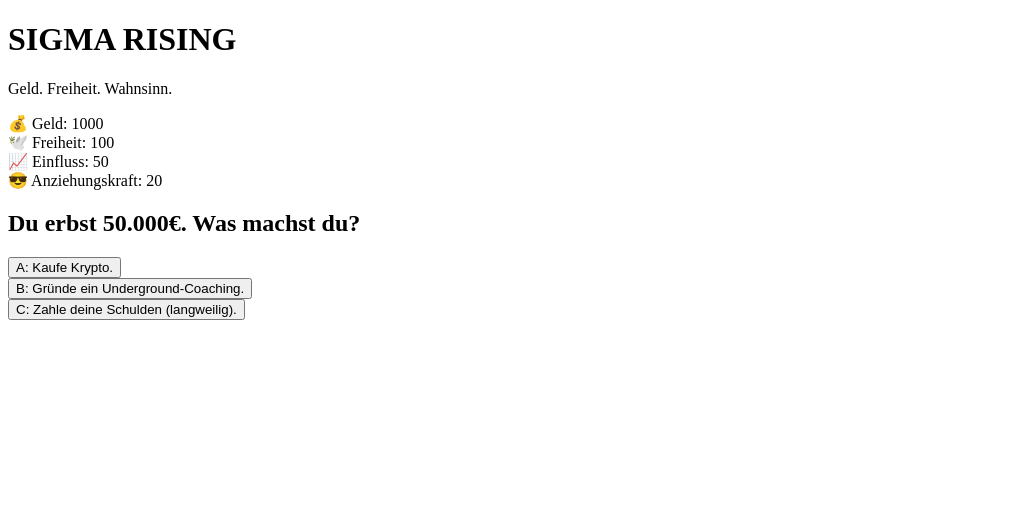
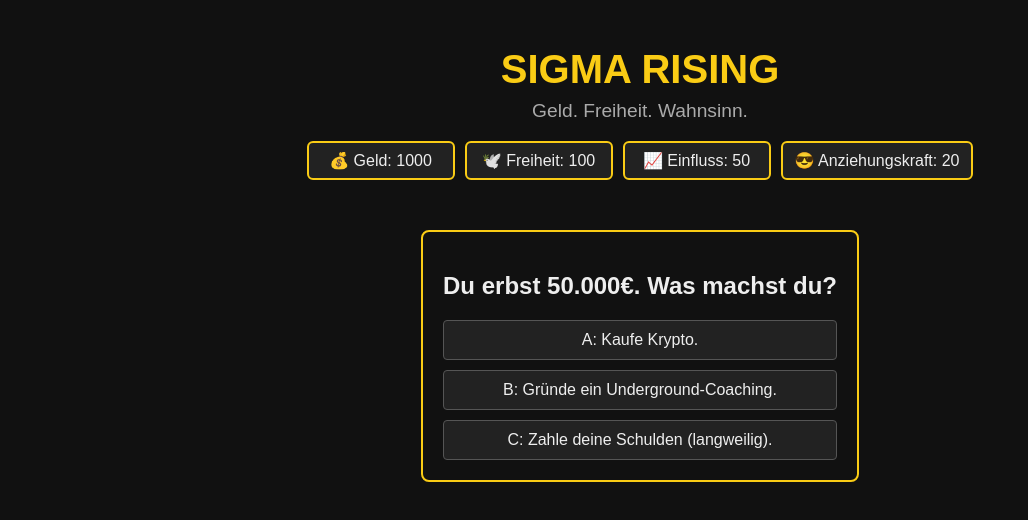
Before and after one commit to Sigmawolf-DE/sigma-rising, a plain HTML site: page index.html in a window 1280 px wide. Both pictures are taken after a click on the button "Spiel starten". Shown: the whole page, without its empty margins (0-1028 px from the left). Drawn offline with Linux system fonts and the light colour scheme.

Commit message:
Add files via upload

```diff
--- a/index.html
+++ b/index.html
@@ -5,16 +5,84 @@
     <meta name="viewport" content="width=device-width, initial-scale=1.0" />
     <title>SIGMA RISING – Geld. Freiheit. Wahnsinn.</title>
     <link rel="icon" href="wolf.ico" type="image/x-icon" />
+    <style>
+        body {
+            margin: 0;
+            font-family: sans-serif;
+            background: #111;
+            color: #eee;
+            display: flex;
+            flex-direction: column;
+            align-items: center;
+            text-align: center;
+            padding: 20px;
+        }
+        h1 {
+            font-size: 2.5rem;
+            color: #facc15;
+            margin-bottom: 0.5rem;
+        }
+        p {
+            color: #aaa;
+            font-size: 1.2rem;
+            margin-top: 0;
+        }
+        button {
+            margin-top: 20px;
+            padding: 12px 24px;
+            font-size: 1rem;
+            background-color: #facc15;
+            color: #111;
+            border: none;
+            cursor: pointer;
+            border-radius: 6px;
+        }
+        button:hover {
+            background-color: #fbd437;
+        }
+        .karte {
+            margin-top: 30px;
+            padding: 20px;
+            border: 2px solid #facc15;
+            border-radius: 8px;
+            max-width: 400px;
+        }
+        .option {
+            margin-top: 10px;
+            padding: 10px;
+            background-color: #222;
+            border: 1px solid #555;
+            border-radius: 4px;
+            cursor: pointer;
+        }
+        .option:hover {
+            background-color: #333;
+        }
+        .statusleisten {
+            display: flex;
+            gap: 10px;
+            margin-bottom: 20px;
+            flex-wrap: wrap;
+            justify-content: center;
+        }
+        .status {
+            background: #222;
+            border: 2px solid #facc15;
+            padding: 8px 12px;
+            border-radius: 6px;
+            min-width: 120px;
+        }
+    </style>
 </head>
 <body>
     <h1>SIGMA RISING</h1>
     <p>Geld. Freiheit. Wahnsinn.</p>
 
-    <div>
-        <div id="geld">💰 Geld: 1000</div>
-        <div id="freiheit">🕊️ Freiheit: 100</div>
-        <div id="einfluss">📈 Einfluss: 50</div>
-        <div id="anziehung">😎 Anziehungskraft: 20</div>
+    <div class="statusleisten">
+        <div class="status" id="geld">💰 Geld: 1000</div>
+        <div class="status" id="freiheit">🕊️ Freiheit: 100</div>
+        <div class="status" id="einfluss">📈 Einfluss: 50</div>
+        <div class="status" id="anziehung">😎 Anziehungskraft: 20</div>
     </div>
 
     <button id="startButton" onclick="startGame()">Spiel starten</button>
@@ -32,6 +100,26 @@
                 { text: "A: Nimm das Geld und investiere.", effect: () => geld += 15000 },
                 { text: "B: Leake es an die Presse.", effect: () => einfluss -= 10 },
                 { text: "C: Lass dich nicht erwischen und baue dein Imperium.", effect: () => freiheit -= 20 }
+            ]},
+            { frage: "Börsencrash! Wie reagierst du?", optionen: [
+                { text: "A: Cash halten.", effect: () => freiheit += 5 },
+                { text: "B: All-in!", effect: () => { geld += 25000; freiheit -= 10; } },
+                { text: "C: Diversifizieren.", effect: () => einfluss += 10 }
+            ]},
+            { frage: "Stalkerinnen! Was tust du?", optionen: [
+                { text: "A: Umziehen.", effect: () => geld -= 10000 },
+                { text: "B: PR nutzen.", effect: () => einfluss += 20 },
+                { text: "C: Security anheuern.", effect: () => freiheit -= 5 }
+            ]},
+            { frage: "Politik ändert das Gesetz. Deine Reaktion?", optionen: [
+                { text: "A: Lobbyarbeit.", effect: () => { geld -= 15000; einfluss += 10; } },
+                { text: "B: Land verlassen.", effect: () => { geld -= 30000; freiheit += 20; } },
+                { text: "C: Tricksen.", effect: () => { einfluss += 15; freiheit -= 10; } }
+            ]},
+            { frage: "Sozialisten fordern Enteignung. Deine Antwort?", optionen: [
+                { text: "A: Spenden.", effect: () => { geld -= 10000; einfluss += 10; } },
+                { text: "B: Fliehen.", effect: () => { geld -= 20000; freiheit += 15; } },
+                { text: "C: Gegner mobilisieren.", effect: () => { einfluss += 30; freiheit -= 5; } }
             ]}
         ];
 
@@ -52,22 +140,26 @@
                 return;
             }
             if (freiheit <= 0) {
-                document.getElementById("spielbereich").innerHTML = "<p>💥 Keine Freiheit mehr. Game Over.</p>";
+                document.getElementById("spielbereich").innerHTML = "<p>💥 Keine Freiheit mehr. Du wanderst aus. Game Over.</p>";
                 return;
             }
             if (anziehung >= 100) {
-                document.getElementById("spielbereich").innerHTML = "<p>💋 Deine Anziehungskraft wurde dir zum Verhängnis. Game Over.</p>";
+                document.getElementById("spielbereich").innerHTML = "<p>💋 Deine Anziehungskraft wurde dir zum Verhängnis. Stalkerinnen zerstören dein Leben. Game Over.</p>";
                 return;
             }
             if (aktuelleKarte >= karten.length) {
-                document.getElementById("spielbereich").innerHTML = "<p>🃏 Spiel beendet. Danke!</p>";
+                document.getElementById("spielbereich").innerHTML = "<p>🃏 Spiel beendet. Danke fürs Mitspielen!</p>";
                 return;
             }
 
             const karte = karten[aktuelleKarte];
-            let html = `<div><h2>${karte.frage}</h2>`;
-            html += karte.optionen.map((opt, i) => `<button onclick="waehleOption(${i})">${opt.text}</button>`).join("<br>");
-            html += "</div>";
+            let html = `
+                <div class="karte">
+                    <h2>${karte.frage}</h2>
+                    ${karte.optionen.map((opt, index) =>
+                        `<div class="option" onclick="waehleOption(${index})">${opt.text}</div>`).join('')}
+                </div>
+            `;
             document.getElementById("spielbereich").innerHTML = html;
         }
 
```
